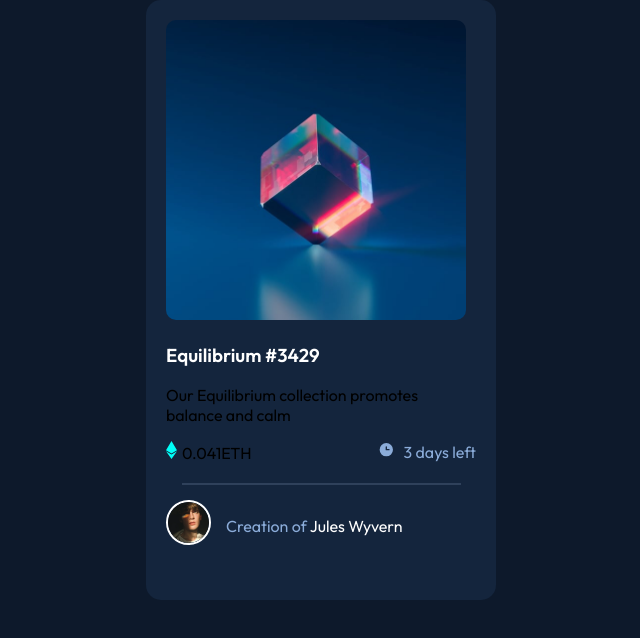
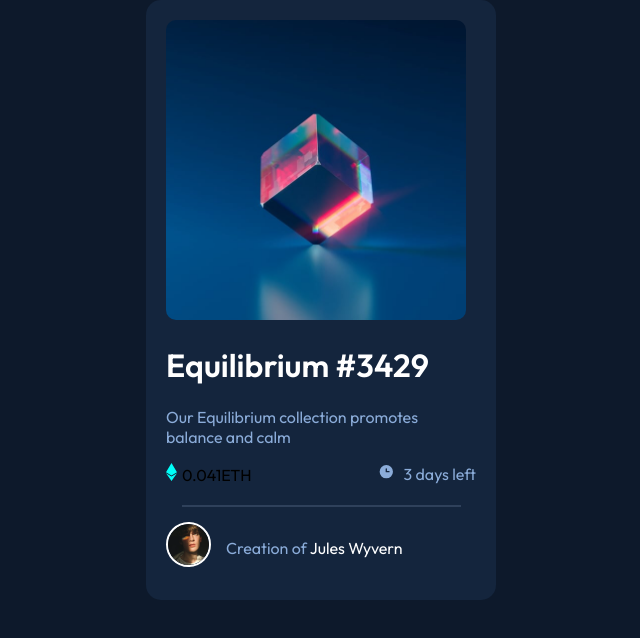
Before and after one commit to halaibrahim867/NFT-preview-card-component-challenge-hub, a plain HTML site: page index.html in a window 1280 px wide. Shown: the whole page, without its empty margins (319-959 px from the left). Drawn offline with Linux system fonts and the light colour scheme.

Commit message:
change h3 to h1 and other changes

```diff
--- a/index.html
+++ b/index.html
@@ -12,12 +12,12 @@
 
 </head>
 <body>
-    <div class="parent">
+    <div class="card">
         <div class="image">
             <img src="image-equilibrium.jpg"  >
         </div>
         <div class=description>
-            <a href="#"><h3> Equilibrium #3429</h3> </a>
+            <a href="#"><h1> Equilibrium #3429</h1> </a>
             <p>Our Equilibrium collection promotes balance and calm</p>
         </div>
 
--- a/style.css
+++ b/style.css
@@ -6,6 +6,8 @@
 body{
     margin: 0;
     top: 0;
+    display: flex;
+    justify-content: center;
     font-family: 'Outfit', sans-serif;
     background-color: hsl(217, 54%, 11%);
 }
@@ -13,10 +15,9 @@ body{
     --main-color:hsl(178, 100%, 50%);
     --second-color:#8BACD9;
 }
-.parent{
+.card{
     width: 350px;
     height: 600px;
-    margin: auto;
     padding: 20px;
     background-color: hsl(216, 50%, 16%);
     border-radius: 15px;
@@ -25,6 +26,7 @@ body{
 .image{
     position: relative;
     width: 300px;
+    inset: 0;
 }
 .image img{
     width: 300px;
@@ -56,7 +58,7 @@ body{
 .description a:hover{
     color:var(--main-color);
 }
-.description h3 +p{
+.description a+p{
     color:var(--second-color);
 }
 
@@ -75,7 +77,7 @@ body{
 .priceAndDays span {
     margin-left: 5px;
 }
-.parent .line_hr {
+.card .line_hr {
     width: 90%;
     margin: 15px auto;
     height: 2px;
```
